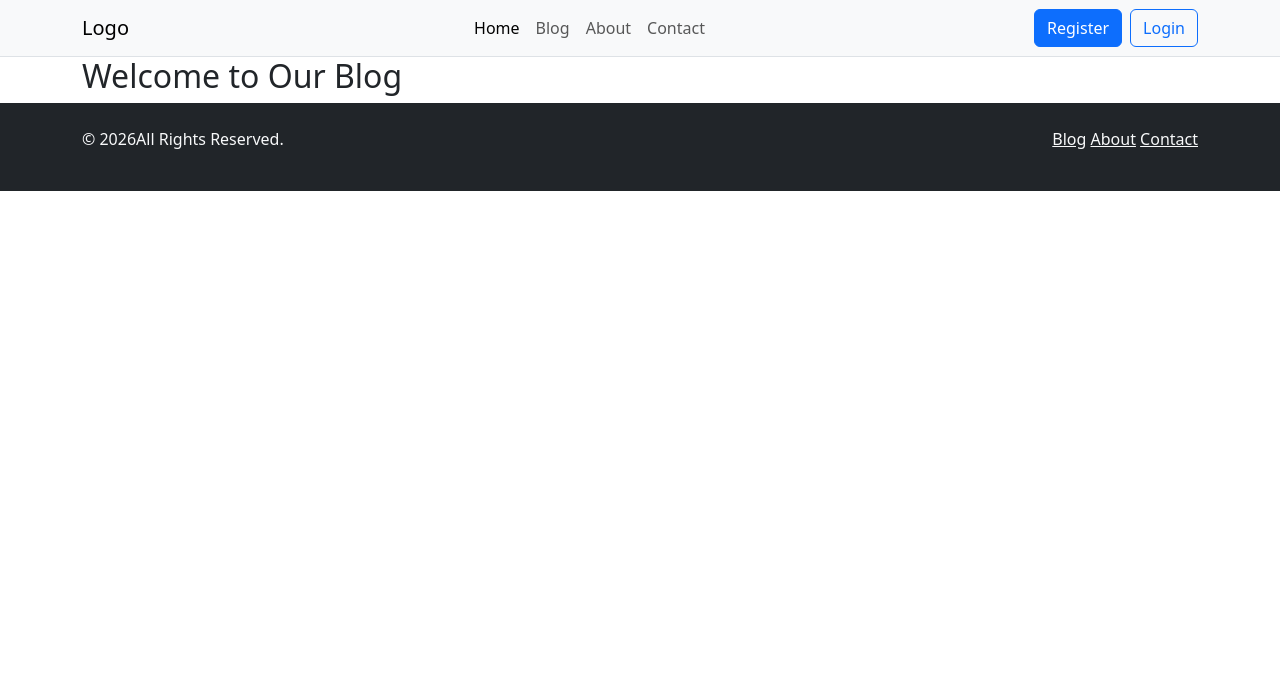
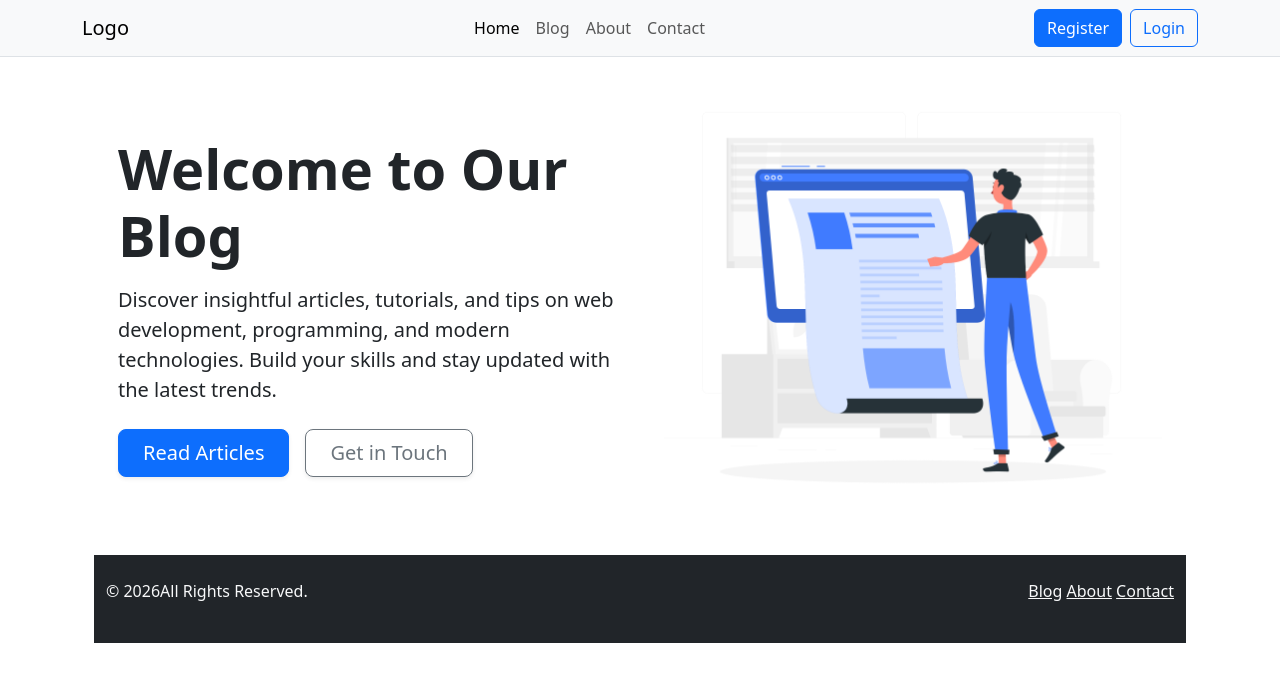
Before and after one commit to pramishaniraula/Blog, a PHP site: page / in a window 1280 px wide. Shown: the top 682 px of the page. Run offline with PHP 8.4, Linux system fonts and the light colour scheme.

Commit message:
index changed

```diff
--- a/index.php
+++ b/index.php
@@ -1,20 +1,44 @@
 <!doctype html>
 <html lang="en">
+
 <head>
   <meta charset="utf-8">
   <meta name="viewport" content="width=device-width, initial-scale=1">
   <title>Home - Blog</title>
   <link href="https://cdn.jsdelivr.net/npm/bootstrap@5.3.8/dist/css/bootstrap.min.css" rel="stylesheet">
 </head>
+
 <body>
-    <?php  include 'include/navbar.php';   ?>
-    <div class="container">
-      <h2>
-        Welcome to Our Blog
-      </h2>
+
+  <?php include 'include/navbar.php'; ?>
+
+  <div class="container col-xxl-8 px-4">
+  <div class="container col-xxl-8 px-4 h-100">
+    <div class="row align-items-center g-5 flex-lg-row-reverse">
+
+      <!-- Hero Image -->
+      <div class="col-10 col-sm-8 col-lg-6 mx-auto">
+        <img src="img/blog.png"
+          class="d-block mx-lg-auto img-fluid "
+          alt="Blog Hero Image">
       </div>
 
-    <?php  include 'include/footer.php';   ?>
+      <!-- Hero Content -->
+      <div class="col-lg-6 text-center text-lg-start">
+        <h1 class="display-4 fw-bold mb-3">Welcome to Our Blog</h1>
+        <p class="lead mb-4">
+          Discover insightful articles, tutorials, and tips on web development, programming, and modern technologies. Build your skills and stay updated with the latest trends.
+        </p>
+
+        <div class="d-grid gap-2 d-md-flex justify-content-center justify-content-lg-start">
+          <a href="blog.php" class="btn btn-primary btn-lg px-4 me-md-2 shadow-sm">Read Articles</a>
+          <a href="contact.php" class="btn btn-outline-secondary btn-lg px-4 shadow-sm">Get in Touch</a>
+        </div>
+      </div>
+
+    </div>
+  </div>
+
+  <?php include 'include/footer.php'; ?>
+
   <script src="https://cdn.jsdelivr.net/npm/bootstrap@5.3.8/dist/js/bootstrap.bundle.min.js"></script>
-  </body>
-</html>
--- a/login.php
+++ b/login.php
@@ -84,7 +84,8 @@ $conn->close();
                         <input name="password" type="password" class="form-control" placeholder="Enter your password">
 
                         <div class="d-flex">
-                            <input name="submit" class="btn btn-primary mt-3 w-50" type="submit" value="Login">                        </div>
+                            <input name="submit" class="btn btn-primary mt-3 w-50" type="submit" value="Login">
+                        </div>
                     </form>
                 </div>
             </div>
```
Also changed, not shown: img/blog.png (added). Lines whose indentation alone changed are shown as unchanged.
